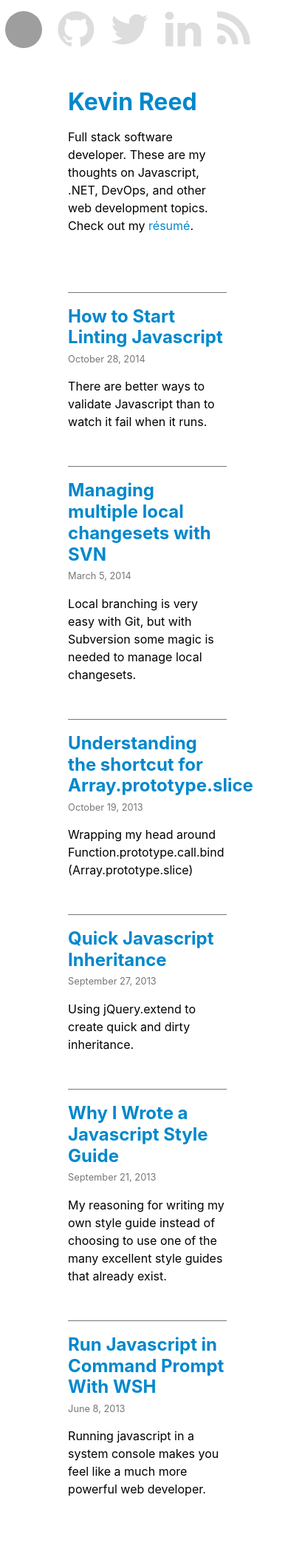
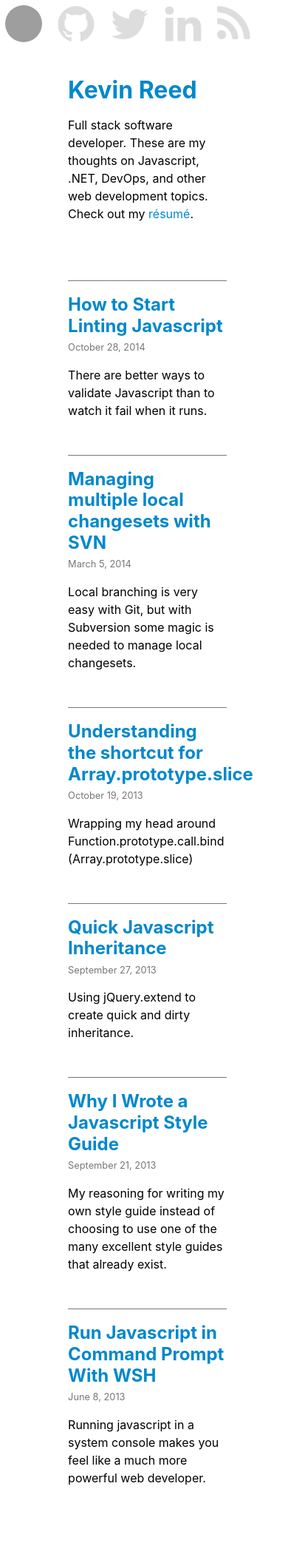
Before and after one commit to kavun/kavun.github.io, a Jekyll site: the page built from index.html, in a window 390 px wide. Shown: the whole page at 74% size. Built offline with Jekyll 4.4.1, drawn with Linux system fonts in a browser that asks for light colours; nearby versions of some CDN libraries; grey boxes are pictures that could not be loaded.

Commit message:
:phone: padding

```diff
--- a/_layouts/layout.html
+++ b/_layouts/layout.html
@@ -202,7 +202,7 @@
             }
             .leftnav i {
                 padding-left: 0.3em;
-                padding-top: 0.2em;
+                padding-bottom: 0;
                 vertical-align: bottom;
             }
             .logo {
```
